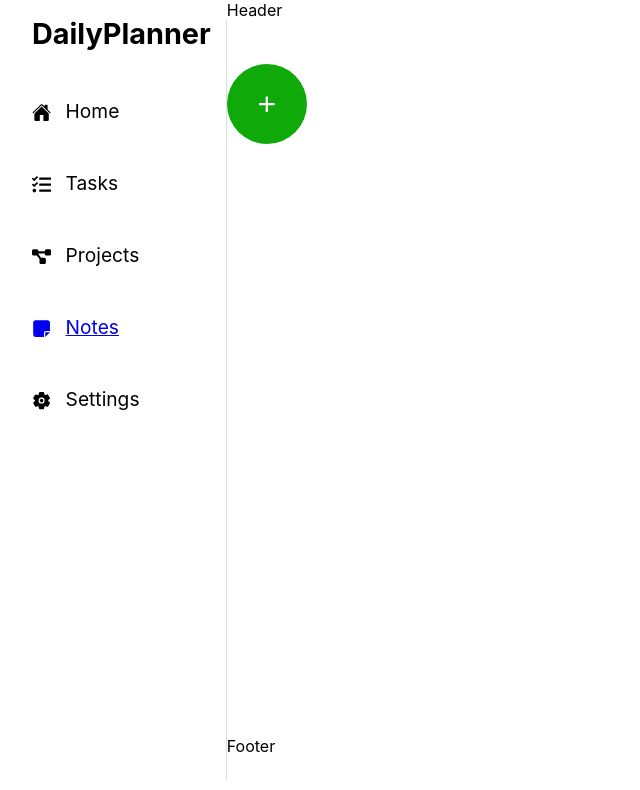
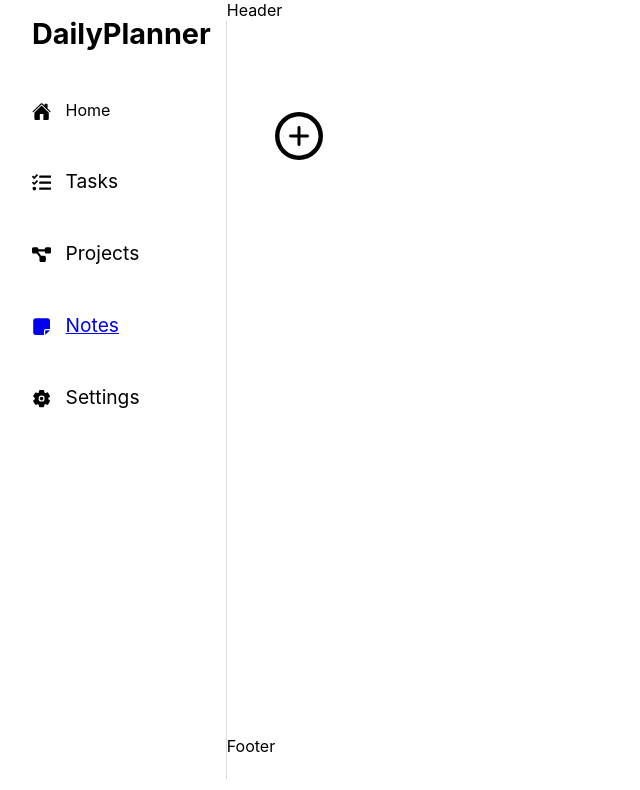
Before and after one commit to Isuu1/Daily-Planner, a React (Create React App) app: page /notes in a window 1280 px wide. Shown: the top 790 px of the page, without its empty margins (0-640 px from the left). Built offline with nearby package versions, Linux system fonts and the light colour scheme.

Commit message:
Improved styling and added comments

```diff
--- a/src/App.css
+++ b/src/App.css
@@ -44,35 +44,54 @@
   display: flex;
   flex-direction: column;
   max-width: 300px;
-  min-height: 300px;
+  min-height: 100px;
+  max-height: 360px;
   padding: 0.7rem;
-  transform: rotate(3deg);
-  box-shadow: 9px 12px 10px -3px #d4d4d4;
+  box-shadow: 6px 6px 10px -3px #d4d4d4;
   transition: all 0.2s;
 }
-.note__pin-button {
-  font-size: 1.3rem;
+.note__buttons {
+  display: flex;
+  justify-content: space-between;
 }
-.note__remove-button {
-  font-size: 1.3rem;
+.note__buttons__pin-button {
+  font-size: 1.5rem;
+}
+.note__buttons__remove-button {
+  font-size: 1.6rem;
+}
+.note__textarea {
+  min-width: 0;
+  min-height: 0;
 }
 .note:hover {
-  transform: rotate(-5deg);
   transform: scale(1.1);
 }
 
 .notes {
   position: relative;
+  padding: 3rem;
+  display: flex;
+  flex-wrap: wrap;
+  gap: 1rem;
+  height: 100%;
+  overflow: auto;
+  align-content: flex-start;
 }
 .notes__addnew-button {
-  background: #0faa0a;
+  display: flex;
+  padding: 0;
+  align-items: center;
+  background: #000000;
   color: #fff;
-  font-size: 2rem;
-  padding: 1rem;
+  font-size: 3rem;
+  align-self: flex-start;
   border-radius: 50%;
-  aspect-ratio: 1/1;
-  width: 80px;
-  aspect-ratio: 1/1;
+  transition: all 0.2s;
+}
+.notes__addnew-button:hover {
+  background: #fff;
+  color: #000000;
 }
 
 .newnote-modal {
@@ -136,7 +155,6 @@
   width: 100%;
   font-size: 1rem;
   resize: none;
-  max-height: 25px;
   transition: all 0.2s ease-in-out;
   -ms-overflow-style: none; /* IE and Edge */
   scrollbar-width: none; /* Firefox */
@@ -153,7 +171,6 @@
 .newnote-modal__inputs__textarea:focus {
   outline: none;
   border: none;
-  max-height: 200px;
   background: rgba(255, 255, 255, 0.1764705882);
 }
 .newnote-modal__add-button {
@@ -194,6 +211,10 @@ button {
   cursor: pointer;
 }
 
+p {
+  font-size: 1rem;
+}
+
 .blur {
   z-index: 98;
   width: 100%;
@@ -209,9 +230,12 @@ button {
   grid-template-columns: auto 1fr;
   background: #ffffff;
   color: #000;
+  height: 100vh;
 }
 
 .inner-layout {
   display: grid;
   grid-template-rows: 4rem 1fr 4rem;
+  height: 100%;
+  overflow: hidden;
 }/*# sourceMappingURL=App.css.map */
--- a/src/App.scss
+++ b/src/App.scss
@@ -8,6 +8,10 @@ button {
   background: none;
   border: 0;
   cursor: pointer;
+}
+
+p {
+  font-size: 1rem;
 }
 
 .blur {
@@ -24,9 +28,12 @@ button {
   grid-template-columns: auto 1fr;
   background: #ffffff;
   color: #000;
+  height: 100vh;
 }
 
 .inner-layout {
   display: grid;
   grid-template-rows: 4rem 1fr 4rem;
+  height: 100%;
+  overflow: hidden;
 }
--- a/src/components/NewNote/NewNote.jsx
+++ b/src/components/NewNote/NewNote.jsx
@@ -42,7 +42,7 @@ const NewNote = () => {
           onChange={(e) => setNoteTitle(e.target.value)}
         ></input>
         <textarea
-          rows="20"
+          rows="8"
           cols="20"
           className="newnote-modal__inputs__textarea"
           placeholder="Content..."
--- a/src/components/NewNote/_newnote.scss
+++ b/src/components/NewNote/_newnote.scss
@@ -58,7 +58,7 @@
       width: 100%;
       font-size: 1rem;
       resize: none;
-      max-height: 25px;
+      // max-height: 25px;
       transition: all 0.2s ease-in-out;
       //Hide scrollbar
       -ms-overflow-style: none; /* IE and Edge */
@@ -72,7 +72,7 @@
       &:focus {
         outline: none;
         border: none;
-        max-height: 200px;
+        // max-height: 200px;
         background: #ffffff2d;
         // background: rgb(226, 178, 75);
       }
--- a/src/components/Note/Note.jsx
+++ b/src/components/Note/Note.jsx
@@ -1,8 +1,11 @@
 import React, { useEffect } from "react";
 
 //Icons
-import { FaLock } from "react-icons/fa";
+import { FaUnlock } from "react-icons/fa6";
+import { FaLock } from "react-icons/fa6";
 import { IoIosRemoveCircle } from "react-icons/io";
+
+//Context
 import { useStateContext } from "../../context/StateContext";
 
 const Note = ({ note }) => {
@@ -13,17 +16,21 @@ const Note = ({ note }) => {
       className="note"
       style={{
         backgroundColor: note.backgroundColor,
-        transform: `rotate(${note.rotation}deg)`,
+        //Dynamically rotate a note when creating it
+        // transform: `rotate(${note.rotation}deg)`,
       }}
     >
-      <button className="note__pin-button">
-        <FaLock />
-      </button>
-      <button className="note__remove-button">
-        <IoIosRemoveCircle />
-      </button>
-      <h2>{note.title}</h2>
-      <p>{note.content}</p>
+      <div className="note__buttons">
+        <button className="note__buttons__pin-button">
+          <FaUnlock />
+        </button>
+        <button className="note__buttons__remove-button">
+          <IoIosRemoveCircle />
+        </button>
+      </div>
+
+      <h3>{note.title}</h3>
+      <p className="note__textarea">{note.content}</p>
     </div>
   );
 };
--- a/src/components/Note/_note.scss
+++ b/src/components/Note/_note.scss
@@ -2,20 +2,30 @@
   display: flex;
   flex-direction: column;
   max-width: 300px;
-  min-height: 300px;
+  min-height: 100px;
+  max-height: 360px;
   padding: 0.7rem;
   // background: #f5f77e;
-  transform: rotate(3deg);
-  box-shadow: 9px 12px 10px -3px #d4d4d4;
+
+  box-shadow: 6px 6px 10px -3px #d4d4d4;
   transition: all 0.2s;
-  &__pin-button {
-    font-size: 1.3rem;
+
+  &__buttons {
+    display: flex;
+    justify-content: space-between;
+    &__pin-button {
+      font-size: 1.5rem;
+    }
+    &__remove-button {
+      font-size: 1.6rem;
+    }
   }
-  &__remove-button {
-    font-size: 1.3rem;
+  &__textarea {
+    min-width: 0;
+    min-height: 0;
   }
+
   &:hover {
-    transform: rotate(-5deg);
     transform: scale(1.1);
   }
 }
--- a/src/context/StateContext.js
+++ b/src/context/StateContext.js
@@ -31,7 +31,11 @@ export const StateContext = ({ children }) => {
       rotation: randomNumber,
     };
     setNotes((prevItems) => [...prevItems, newNote]);
+    //Close new note modal
     setNewNoteModal(false);
+    //Reset content and title values
+    setNoteTitle([]);
+    setNoteContent([]);
   };
 
   return (
--- a/src/pages/Notes/Notes.jsx
+++ b/src/pages/Notes/Notes.jsx
@@ -1,9 +1,10 @@
 import React, { useEffect } from "react";
 import Note from "../../components/Note/Note";
 import { useStateContext } from "../../context/StateContext";
+import NewNote from "../../components/NewNote/NewNote";
+//Icons
 
-//Icons
-import NewNote from "../../components/NewNote/NewNote";
+import { IoIosAddCircle } from "react-icons/io";
 
 const Notes = () => {
   const {
@@ -17,19 +18,21 @@ const Notes = () => {
   console.log("Current notes: ", notes);
 
   return (
+    <>
       <div className="notes">
+        <button
+          className="notes__addnew-button"
+          onClick={() => setNewNoteModal(true)}
+        >
+          <IoIosAddCircle />
+        </button>
         {newNoteModal && <NewNote />}
         {newNoteModal && <div className="blur"></div>}
         {notes.map((note) => {
           return <Note note={note} key={note.id} />;
         })}
-      <button
-        className="notes__addnew-button"
-        onClick={() => setNewNoteModal(true)}
-      >
-        +
-      </button>
       </div>
+    </>
   );
 };
 
--- a/src/pages/Notes/_notes.scss
+++ b/src/pages/Notes/_notes.scss
@@ -1,13 +1,25 @@
 .notes {
   position: relative;
+  padding: 3rem;
+  display: flex;
+  flex-wrap: wrap;
+  gap: 1rem;
+  height: 100%;
+  overflow: auto;
+  align-content: flex-start;
   &__addnew-button {
-    background: #0faa0a;
+    display: flex;
+    padding: 0;
+    align-items: center;
+    background: #000000;
     color: #fff;
-    font-size: 2rem;
-    padding: 1rem;
+    font-size: 3rem;
+    align-self: flex-start;
     border-radius: 50%;
-    aspect-ratio: 1/1;
-    width: 80px;
-    aspect-ratio: 1/1;
+    transition: all 0.2s;
+    &:hover {
+      background: #fff;
+      color: #000000;
+    }
   }
 }
```
Also changed, not shown: 1 other file (tests, documents, lock files or other folders). Lines whose indentation alone changed are shown as unchanged.
